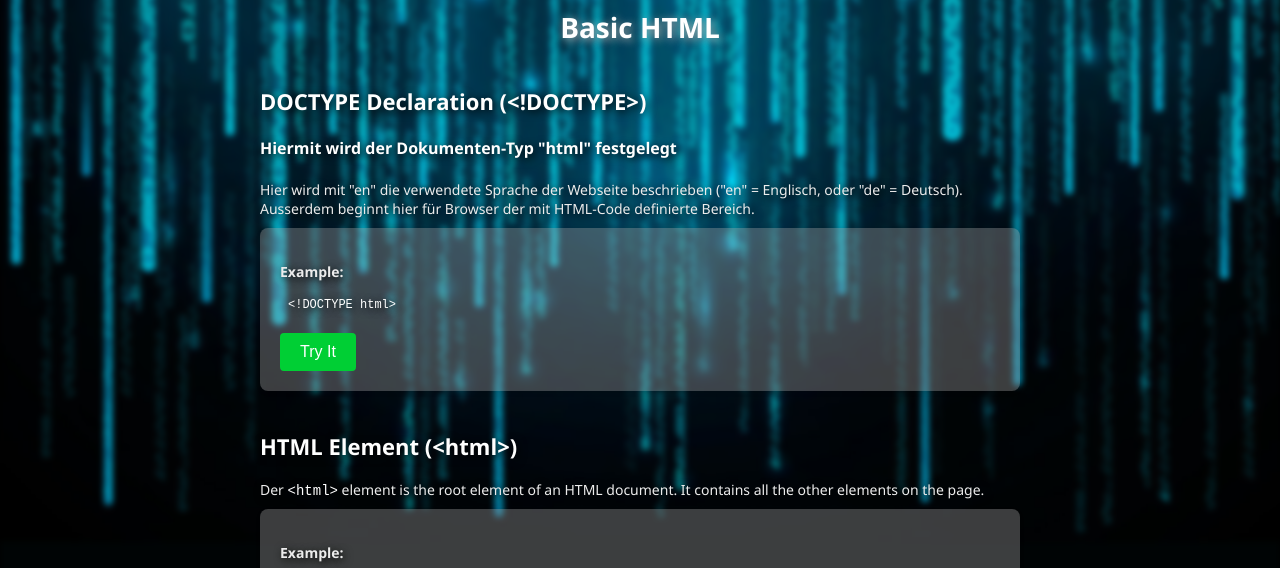
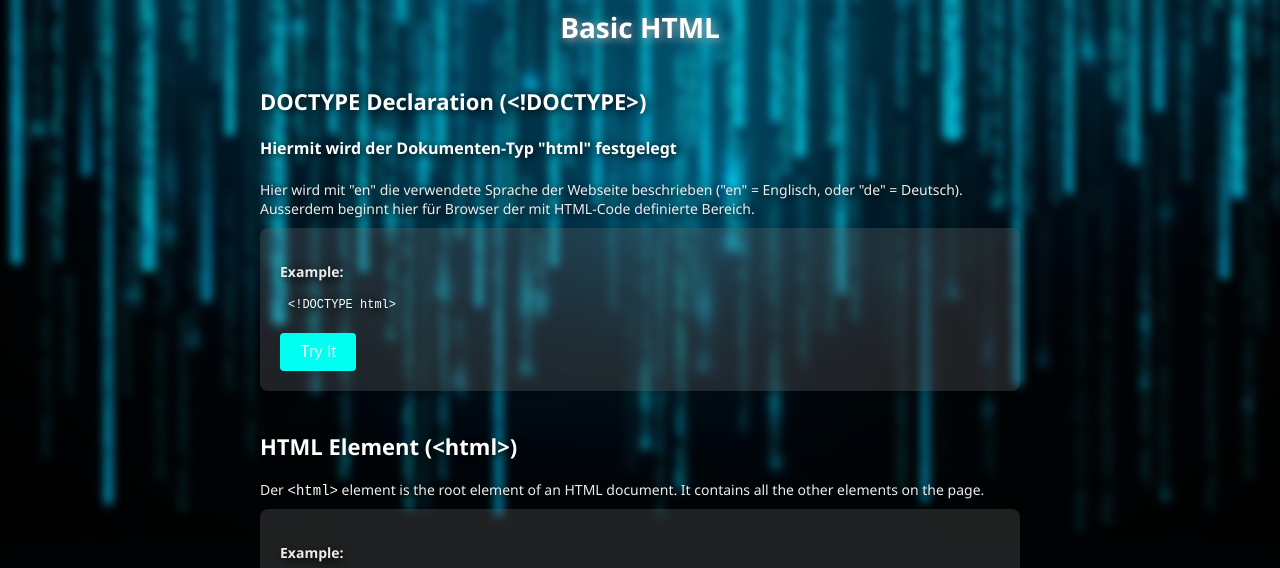
Before and after one commit to MarvinHampe/Livecoding-Examples-HTML-DE, a plain HTML site: page index.html in a window 1280 px wide. Shown: the part 179-747 px from the top of the page. Drawn offline with Linux system fonts and the light colour scheme.

Commit message:
styling glass

```diff
--- a/styles.css
+++ b/styles.css
@@ -45,7 +45,7 @@ label {color: white;
 text-shadow: 2px 2px 8px #000000;}
 
 .code-example {
-  background-color: rgba(172, 172, 172, 0.35);
+  background-color: rgba(102, 102, 102, 0.3);
   border-radius: 8px;
   padding: 20px;
   margin-bottom: 30px;
@@ -58,7 +58,7 @@ text-shadow: 2px 2px 8px #000000;}
 
 .sandbox-button {
   display: block;
-  background-color: rgb(0, 207, 52);
+  background-color: rgb(0, 255, 242);
   color: white;
   padding: 10px 20px;
   border: none;
@@ -316,4 +316,4 @@ background-repeat: no-repeat;
 position:fixed;
 z-index: -5;
 background-size: cover;
-filter: blur(3px);}
+filter: blur(5px);}
```
